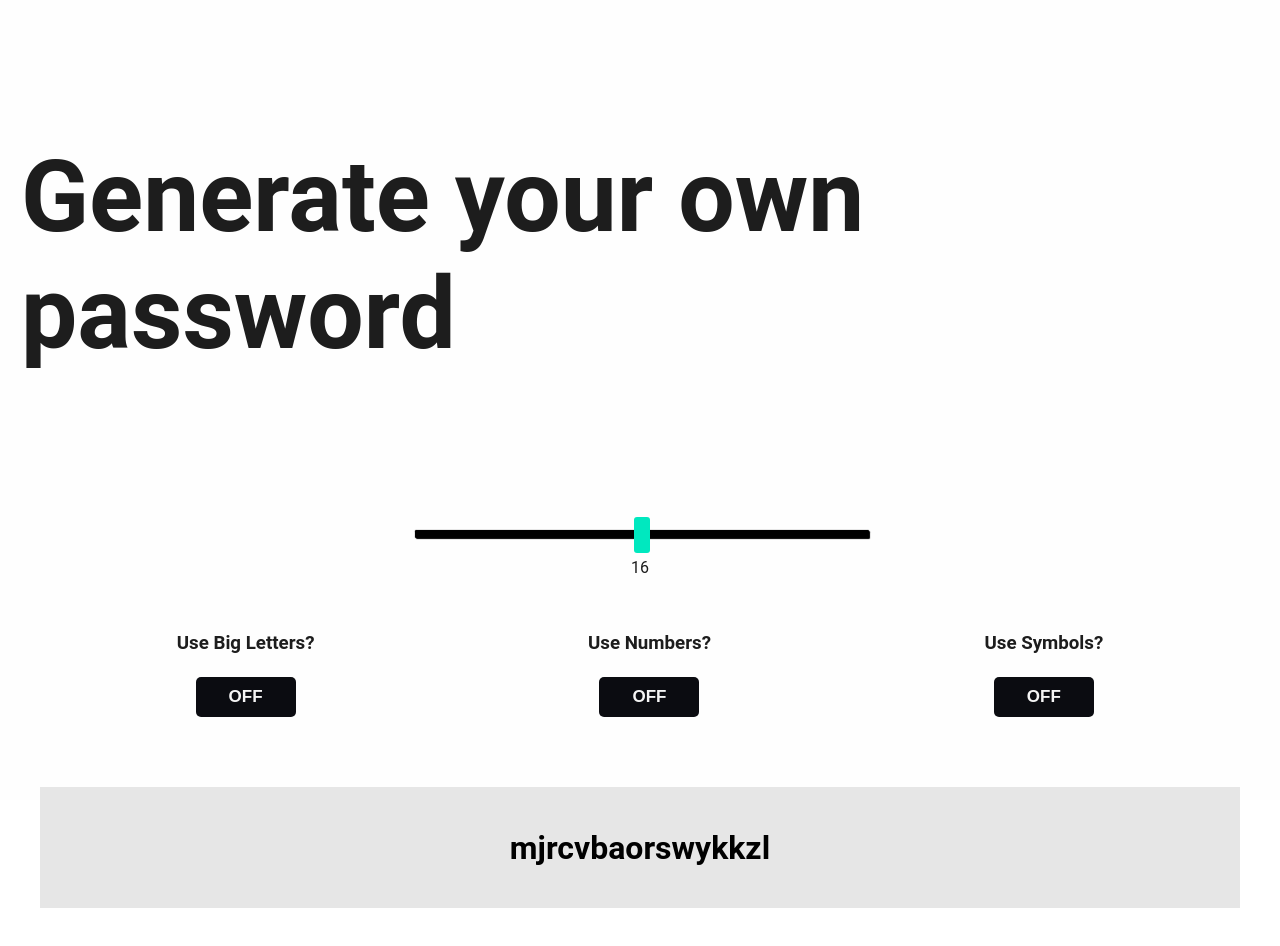
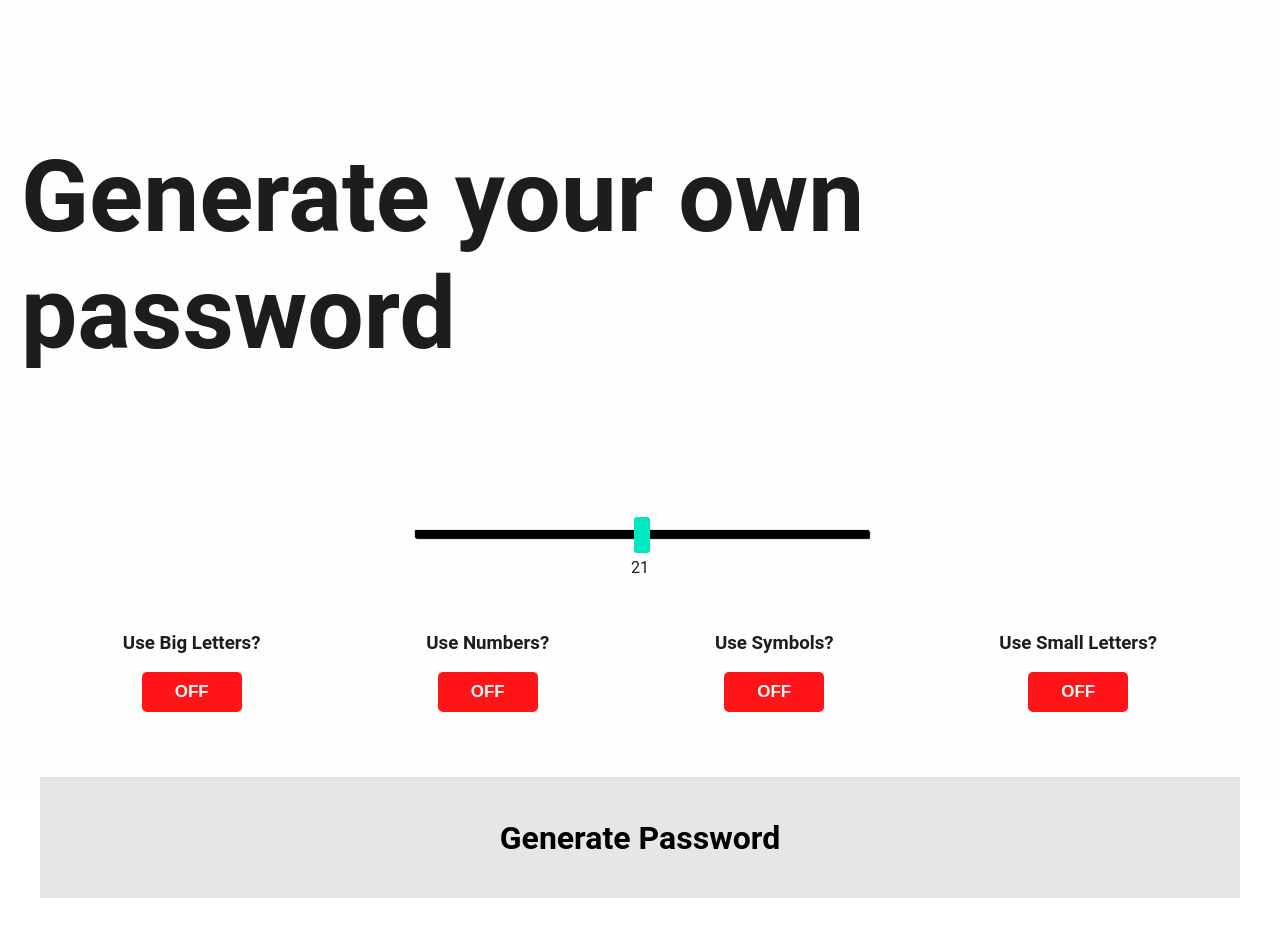
Before and after one commit to MRKSC/password, a React (Create React App) app: page / in a window 1280 px wide. Built offline with nearby package versions, Linux system fonts and the light colour scheme.

Commit message:
commit ver 1.2 // added small letters password variations

```diff
--- a/src/components/controls/src/GenerateCode.js
+++ b/src/components/controls/src/GenerateCode.js
@@ -33,7 +33,7 @@ margin: 20px;
 `;
 
 const ToggleButton = styled.button `
-margin: 5px;
+        /*margin: 5px;
         width:100px;
         padding: 10px 28px 10px 28px;
         background-color: #0b0c11;
@@ -45,6 +45,30 @@ cursor:pointer;
         font-size:17px;
         font-weight: 600;
         text-decoration:none;
+        */
+        width:100px;
+        padding: 10px 28px 10px 28px;
+        background-color: #0b0c11;
+        color: #f5f5f5;
+        border: none;
+        border-radius: 5px;
+        display:inline-block;
+        cursor:pointer;
+        font-size:17px;
+        font-weight: 600;
+        text-decoration:none;
+        ${(props) => { // yellow collor
+        if (props.toggle) {
+            return `
+            background-color: #F5DF28;
+            `;
+        }
+        else { // red collor
+            return `
+            background-color: #FF1517;
+            `
+        }
+    }}
     `;
 
 const ResultBoxContainer = styled.div `
@@ -68,10 +92,11 @@ min-width: 450px;
 export class GenerateCode extends React.Component {
     constructor(props) {
         super(props);
-        this.state = {toggleStateOne: false, toggleStateTwo : false, toggleStateThree : false, value : 16};
+        this.state = {toggleStateOne: false, toggleStateTwo : false, toggleStateThree : false, toggleStateFour : false, value : 21};
         this.handleClickOne = this.handleClickOne.bind(this);
         this.handleClickTwo = this.handleClickTwo.bind(this);
         this.handleClickThree = this.handleClickThree.bind(this);
+        this.handleClickFour = this.handleClickFour.bind(this);
         this.handleChange= this.handleChange.bind(this);
     }
 
@@ -90,6 +115,12 @@ export class GenerateCode extends React.Component {
     handleClickThree() {
         this.setState(prevState => ({
             toggleStateThree: !prevState.toggleStateThree
+        }));
+    }
+
+    handleClickFour() {
+        this.setState(prevState => ({
+            toggleStateFour: !prevState.toggleStateFour
         }));
     }
 
@@ -180,9 +211,93 @@ export class GenerateCode extends React.Component {
 
     }
 
-    generateLettersAndNumbersAndSymbolsPassword () { // letters and symbols password
+    generateBigLettersAndNumbersAndSymbolsPassword () { // letters and symbols password
         let password = '';
         let characters =  this.generateBigLettersPassword() + this.generateNumbersPassword() + this.generateSymbolsPassword();
+        let charactersLength = characters.length;
+        let length = this.state.value;
+        for ( let i = 0; i < length; i++ ) {
+            password += characters.charAt(Math.floor(Math.random() * charactersLength));
+        }
+        return password;
+
+    }
+
+    generateBigLettersAndNumbersAndSymbolsAndSmallLettersPassword () { // letters and symbols password
+        let password = '';
+        let characters =  this.generateBigLettersPassword() + this.generateNumbersPassword() + this.generateSymbolsPassword() + this.generateSmallLettersPassword();
+        let charactersLength = characters.length;
+        let length = this.state.value;
+        for ( let i = 0; i < length; i++ ) {
+            password += characters.charAt(Math.floor(Math.random() * charactersLength));
+        }
+        return password;
+
+    }
+
+    generateBigLettersAndSmallLettersPassword () { // letters and symbols password
+        let password = '';
+        let characters =  this.generateBigLettersPassword() + this.generateSmallLettersPassword();
+        let charactersLength = characters.length;
+        let length = this.state.value;
+        for ( let i = 0; i < length; i++ ) {
+            password += characters.charAt(Math.floor(Math.random() * charactersLength));
+        }
+        return password;
+
+    }
+
+    generateNumbersAndSmallLettersPassword () { // letters and symbols password
+        let password = '';
+        let characters =  this.generateNumbersPassword() + this.generateSmallLettersPassword();
+        let charactersLength = characters.length;
+        let length = this.state.value;
+        for ( let i = 0; i < length; i++ ) {
+            password += characters.charAt(Math.floor(Math.random() * charactersLength));
+        }
+        return password;
+
+    }
+
+    generateSymbolsAndSmallLettersPassword () { // letters and symbols password
+        let password = '';
+        let characters =  this.generateSymbolsPassword() + this.generateSmallLettersPassword();
+        let charactersLength = characters.length;
+        let length = this.state.value;
+        for ( let i = 0; i < length; i++ ) {
+            password += characters.charAt(Math.floor(Math.random() * charactersLength));
+        }
+        return password;
+
+    }
+
+    generateSymbolsAndNumbersAndSmallLettersPassword () { // symbols and numbers and  small letters
+        let password = '';
+        let characters =  this.generateSymbolsPassword() + this.generateNumbersPassword() + this.generateSmallLettersPassword();
+        let charactersLength = characters.length;
+        let length = this.state.value;
+        for ( let i = 0; i < length; i++ ) {
+            password += characters.charAt(Math.floor(Math.random() * charactersLength));
+        }
+        return password;
+
+    }
+
+    generateBigLettersAndNumbersAndSmallLettersPassword () { // BIG LETTERS and numbers and  small letters
+        let password = '';
+        let characters =  this.generateBigLettersPassword() + this.generateNumbersPassword() + this.generateSmallLettersPassword();
+        let charactersLength = characters.length;
+        let length = this.state.value;
+        for ( let i = 0; i < length; i++ ) {
+            password += characters.charAt(Math.floor(Math.random() * charactersLength));
+        }
+        return password;
+
+    }
+
+    generateBigLettersAndSymbolsAndSmallLettersPassword () { // BIG LETTERS and symbols and  small letters
+        let password = '';
+        let characters =  this.generateBigLettersPassword() + this.generateSymbolsPassword() + this.generateSmallLettersPassword();
         let charactersLength = characters.length;
         let length = this.state.value;
         for ( let i = 0; i < length; i++ ) {
@@ -198,28 +313,53 @@ export class GenerateCode extends React.Component {
         sort.push(this.state.toggleStateOne);
         sort.push(this.state.toggleStateTwo);
         sort.push(this.state.toggleStateThree);
-         if (sort[0] === true && sort[1] === false && sort[2] === false) {
+        sort.push(this.state.toggleStateFour);
+         if (sort[0] === true && sort[1] === false && sort[2] === false && sort[3] === false) {
              return this.generateBigLettersPassword() //  BIG LETTERS
          }
-        if (sort[0] === false && sort[1] === true && sort[2] === false) {
+        if (sort[0] === false && sort[1] === true && sort[2] === false && sort[3] === false) {
             return this.generateNumbersPassword() // numbers
         }
-        if (sort[0] === false && sort[1] === false && sort[2] === true) {
+        if (sort[0] === false && sort[1] === false && sort[2] === true && sort[3] === false) {
             return this.generateSymbolsPassword() // symbols
         }
-        if  (sort[0] === true && sort[1] === true && sort[2] === false ) {
-            return this.generateLettersAndNumbersPassword() // letters and numbers
+        if (sort[0] === false && sort[1] === false && sort[2] === false && sort[3] === true) {
+            return this.generateSmallLettersPassword() // small letters
         }
-        if  (sort[0] === true && sort[1] === false && sort[2] === true ) {
-            return this.generateLettersAndSymbolsPassword() // letters and symbols
+        if  (sort[0] === true && sort[1] === true && sort[2] === false && sort[3] === false ) {
+            return this.generateLettersAndNumbersPassword() // BIG LETTERS and numbers
         }
-        if  (sort[0] === false && sort[1] === true && sort[2] === true ) {
+        if  (sort[0] === true && sort[1] === false && sort[2] === true && sort[3] === false ) {
+            return this.generateLettersAndSymbolsPassword() // BIG LETTERS and symbols
+        }
+        if  (sort[0] === false && sort[1] === true && sort[2] === true && sort[3] === false ) {
             return this.generateNumbersAndSymbolsPassword()  // numbers and symbols
         }
-        if  (sort[0] === true && sort[1] === true && sort[2] === true ) {
-            return this.generateLettersAndNumbersAndSymbolsPassword() // letters and numbers and symbols
+        if  (sort[0] === true && sort[1] === true && sort[2] === true && sort[3] === false ) {
+            return this.generateBigLettersAndNumbersAndSymbolsPassword() // BIG LETTERS and numbers and symbols
         }
-        else return this.generateSmallLettersPassword() // small letters
+        if  (sort[0] === true && sort[1] === true && sort[2] === true && sort[3] === true ) {
+            return this.generateBigLettersAndNumbersAndSymbolsAndSmallLettersPassword() // BIG LETTERS and numbers and symbols and small letters
+        }
+        if  (sort[0] === true && sort[1] === false && sort[2] === false && sort[3] === true ) {
+            return this.generateBigLettersAndSmallLettersPassword() // BIG LETTERS and small letters
+        }
+        if  (sort[0] === false && sort[1] === true && sort[2] === false && sort[3] === true ) {
+            return this.generateNumbersAndSmallLettersPassword() // numbers and small letters
+        }
+        if  (sort[0] === false && sort[1] === false && sort[2] === true && sort[3] === true ) {
+            return this.generateSymbolsAndSmallLettersPassword() // symbols and small letters
+        }
+        if  (sort[0] === false && sort[1] === true && sort[2] === true && sort[3] === true ) {
+            return this.generateSymbolsAndNumbersAndSmallLettersPassword() // symbols and numbers and  small letters
+        }
+        if  (sort[0] === true && sort[1] === true && sort[2] === false && sort[3] === true ) {
+            return this.generateBigLettersAndNumbersAndSmallLettersPassword() // BIG LETTERS and numbers and  small letters
+        }
+        if  (sort[0] === true && sort[1] === false && sort[2] === true && sort[3] === true ) {
+            return this.generateBigLettersAndSymbolsAndSmallLettersPassword() // BIG LETTERS and symbols and  small letters
+        }
+        else return "Generate Password" // small letters
     }
 
     render() {
@@ -230,7 +370,7 @@ export class GenerateCode extends React.Component {
                         <h1 className="heroku"> Generate your own password</h1>
                     </div>
                     <div>
-                    <InputRange type="range" name="Length"  min="6" max="26" defaultValue={this.state.value} onChange={this.handleChange} />
+                    <InputRange type="range" name="Length"  min="6" max="36" defaultValue={this.state.value} onChange={this.handleChange} />
                     </div>
                     <div>
                         <p>{this.state.value}</p>
@@ -249,6 +389,10 @@ export class GenerateCode extends React.Component {
                         <h3> Use Symbols? </h3>
                         <ToggleButton onClick={this.handleClickThree}>{this.state.toggleStateThree ? 'ON' : 'OFF'}</ToggleButton>
                     </div>
+                    <div className="div-centering">
+                        <h3> Use Small Letters? </h3>
+                        <ToggleButton onClick={this.handleClickFour}>{this.state.toggleStateFour ? 'ON' : 'OFF'}</ToggleButton>
+                    </div>
                 </ToggleButtonContainer>
                 <ButtonContainer>
                 </ButtonContainer>
```
Lines whose indentation alone changed are shown as unchanged.
